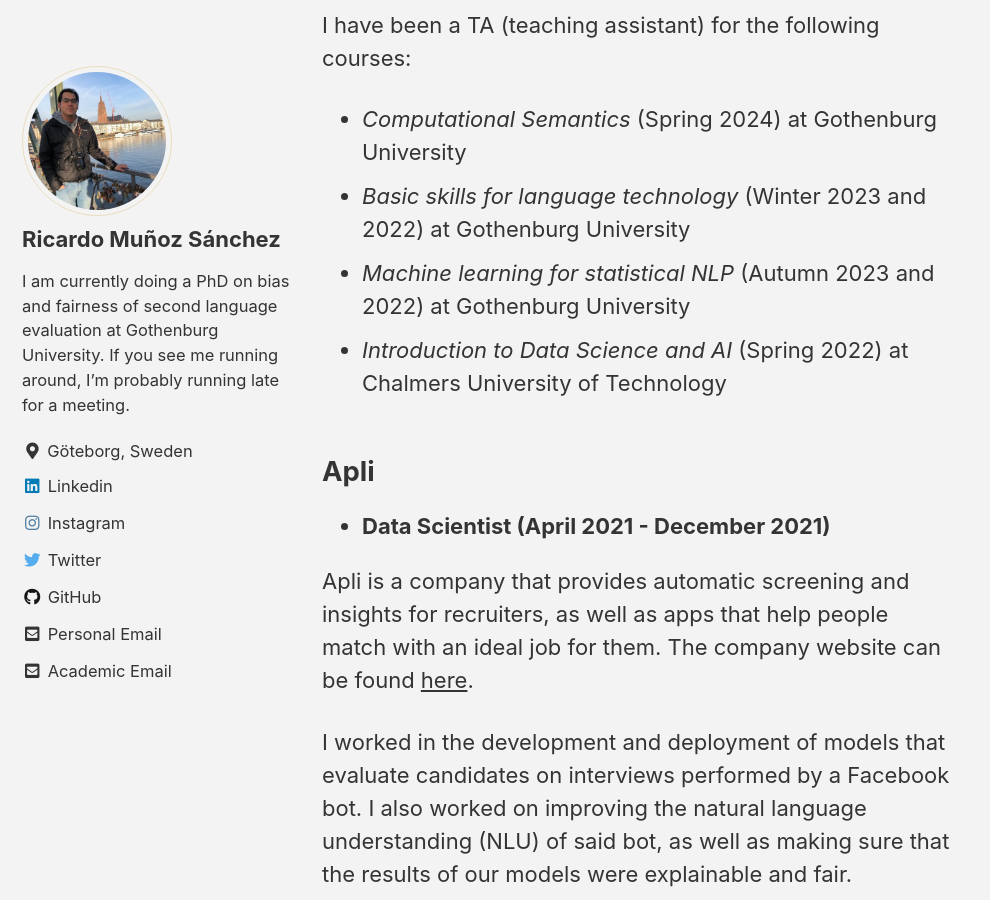
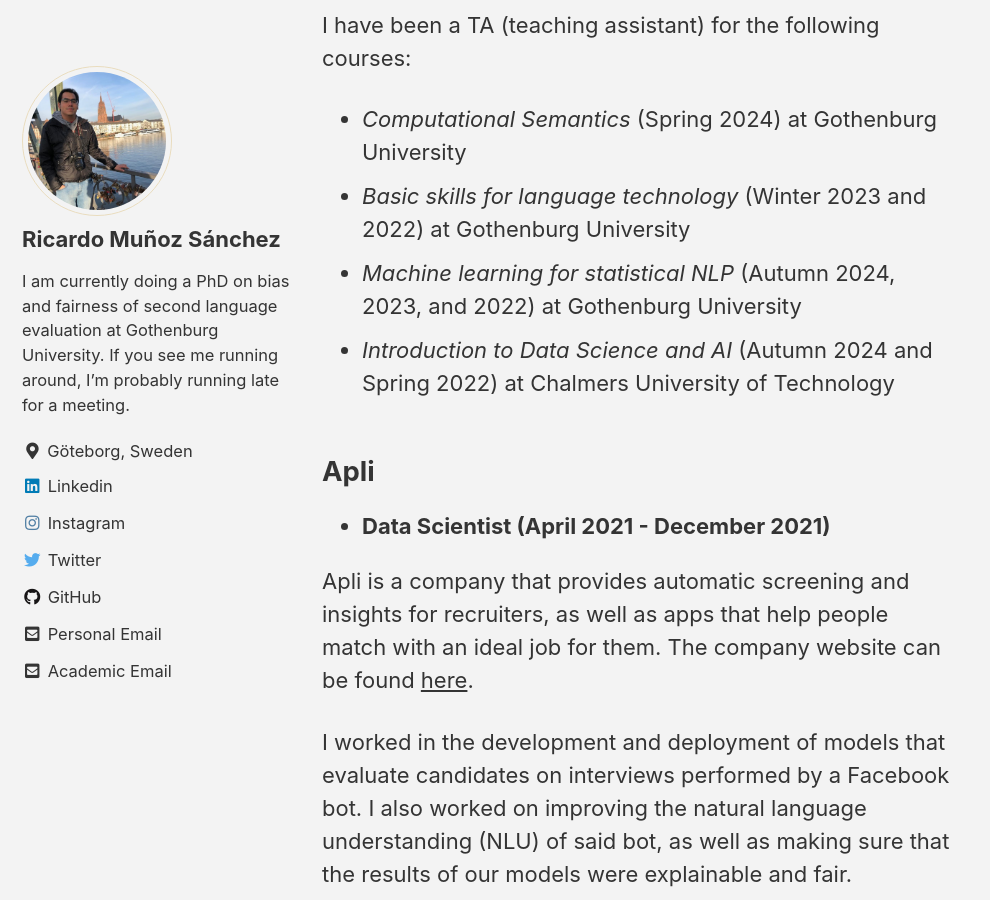
Before and after one commit to rimusa/rimusa.github.io, a Jekyll site: the page built from docs/_pages/work.md, in a window 1280 px wide and 900 px high, scrolled down 557 px. Shown: the whole window, without its empty margins (0-990 px from the left). Built offline with Jekyll 4.4.1, drawn with Linux system fonts in a browser that asks for light colours; cached includes are drawn as plain includes.

Commit message:
Updated teaching experience

```diff
--- a/docs/_pages/work.md
+++ b/docs/_pages/work.md
@@ -15,8 +15,8 @@ To see a list of the courses I have taken as part of this program, you can check
 I have been a TA (teaching assistant) for the following courses:
 *  *Computational Semantics* (Spring 2024) at Gothenburg University
 *  *Basic skills for language technology* (Winter 2023 and 2022) at Gothenburg University
-*  *Machine learning for statistical NLP* (Autumn 2023 and 2022) at Gothenburg University
-*  *Introduction to Data Science and AI* (Spring 2022) at Chalmers University of Technology
+*  *Machine learning for statistical NLP* (Autumn 2024, 2023, and 2022) at Gothenburg University
+*  *Introduction to Data Science and AI* (Autumn 2024 and Spring 2022) at Chalmers University of Technology
 
 
 ## Apli
```
